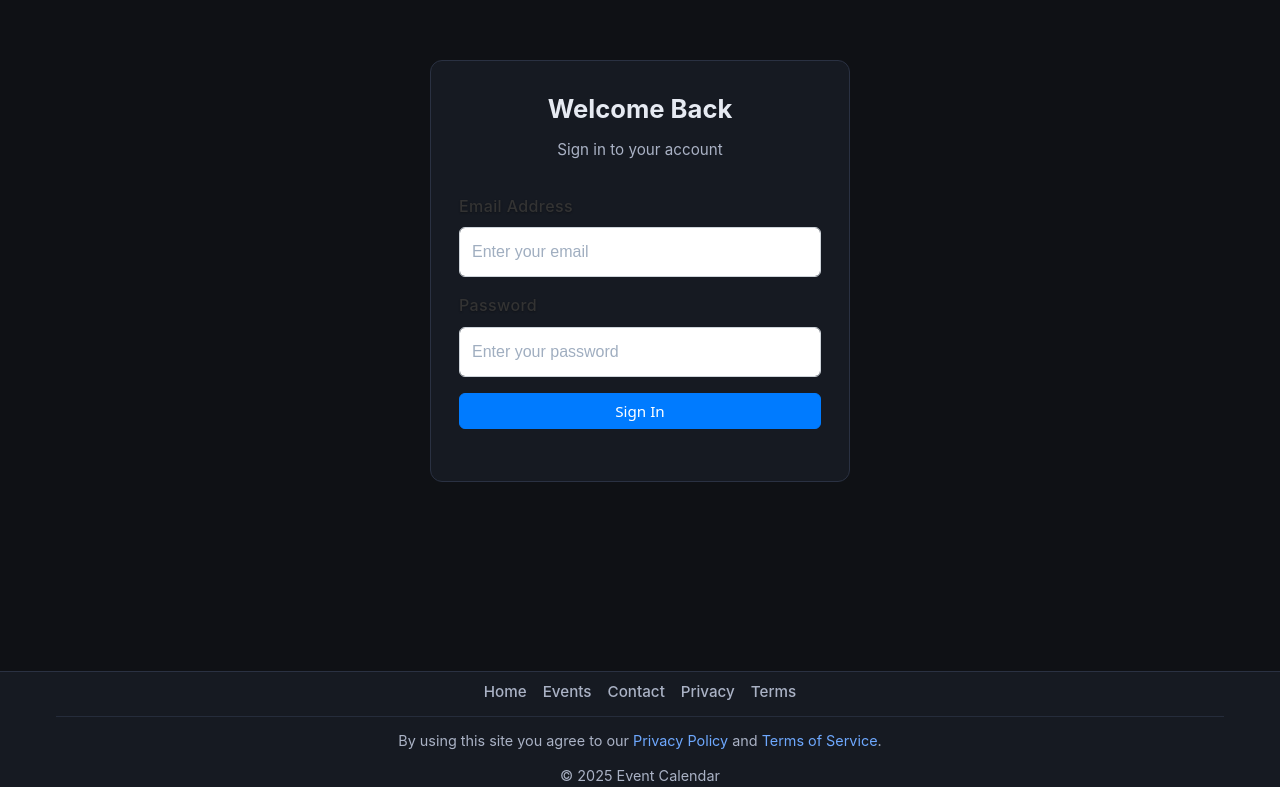
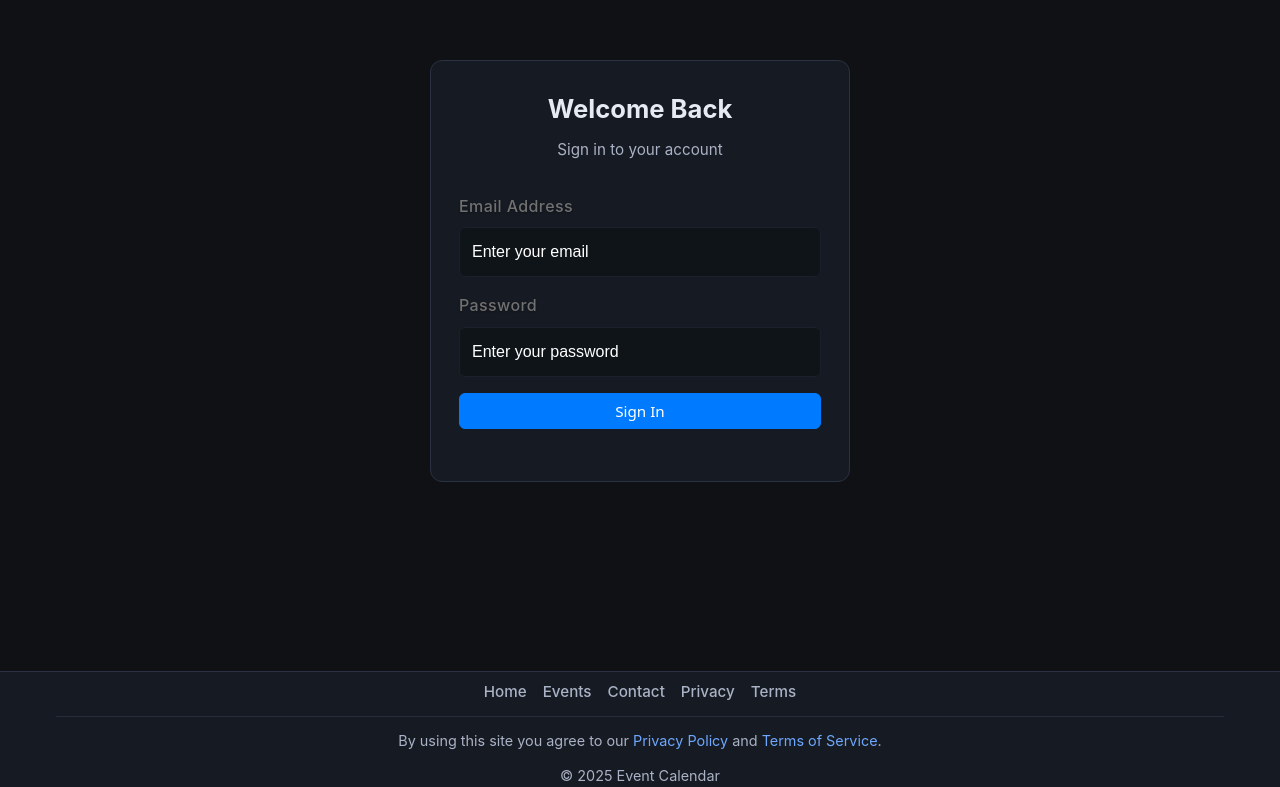
Before and after one commit to adeelfeb/react-daily-tasker, a React (Vite) app in the folder event_calendar/: page /login in a window 1280 px wide. Shown: the part 129-916 px from the top of the page. Built offline with nearby package versions, Linux system fonts and the light colour scheme; no server answers.

Commit message:
Refactor EventForm styling to improve visual consistency; update colors, padding, and transitions for better user experience.

```diff
--- a/event_calendar/src/components/forms/EventForm.css
+++ b/event_calendar/src/components/forms/EventForm.css
@@ -89,33 +89,28 @@
   display: block;
   margin-bottom: 0.5rem;
   font-weight: 600;
-  color: #ffffff;
+  color: #717171 !important;
   text-shadow: 0 1px 2px rgba(0, 0, 0, 0.3);
   letter-spacing: 0.025em;
-  transition: all 0.2s ease;
-}
-
-.form-group label:hover {
-  color: #f7fafc;
-  text-shadow: 0 1px 3px rgba(0, 0, 0, 0.4);
 }
 
 .form-group input,
 .form-group select,
 .form-group textarea {
   width: 100%;
-  padding: 0.6rem 0.75rem;
-  background: #1a1d29;
-  color: #ffffff;
-  border: 1px solid #2d3748;
+  padding: 0.75rem;
+  background: #0f1419 !important;
+  color: #ffffff !important;
+  border: 1px solid #1a202c !important;
   border-radius: 6px;
   font-size: 0.95rem;
+  line-height: 1.4;
   transition: border-color 0.2s, box-shadow 0.2s, background-color 0.2s;
 }
 
 .form-group input::placeholder,
 .form-group textarea::placeholder {
-  color: #a0aec0;
+  color: #ffffff;
   opacity: 1;
 }
 
@@ -125,16 +120,16 @@
   outline: none;
   border-color: var(--color-accent);
   box-shadow: 0 0 0 2px rgba(110, 168, 254, 0.4), 0 2px 8px rgba(110, 168, 254, 0.2);
-  background-color: #2d3748;
-  color: #ffffff;
+  background-color: #1a202c !important;
+  color: #ffffff !important;
 }
 
 .form-group input.error,
 .form-group select.error,
 .form-group textarea.error {
   border-color: #dc3545;
-  background-color: #1a1d29;
-  color: #ffffff;
+  background-color: #0f1419 !important;
+  color: #ffffff !important;
 }
 
 .error-message {
@@ -163,7 +158,7 @@
   cursor: pointer;
   font-weight: 600;
   margin-bottom: 0;
-  color: #ffffff;
+  color: #ffffff !important;
   text-shadow: 0 1px 2px rgba(0, 0, 0, 0.3);
   letter-spacing: 0.025em;
 }
```
